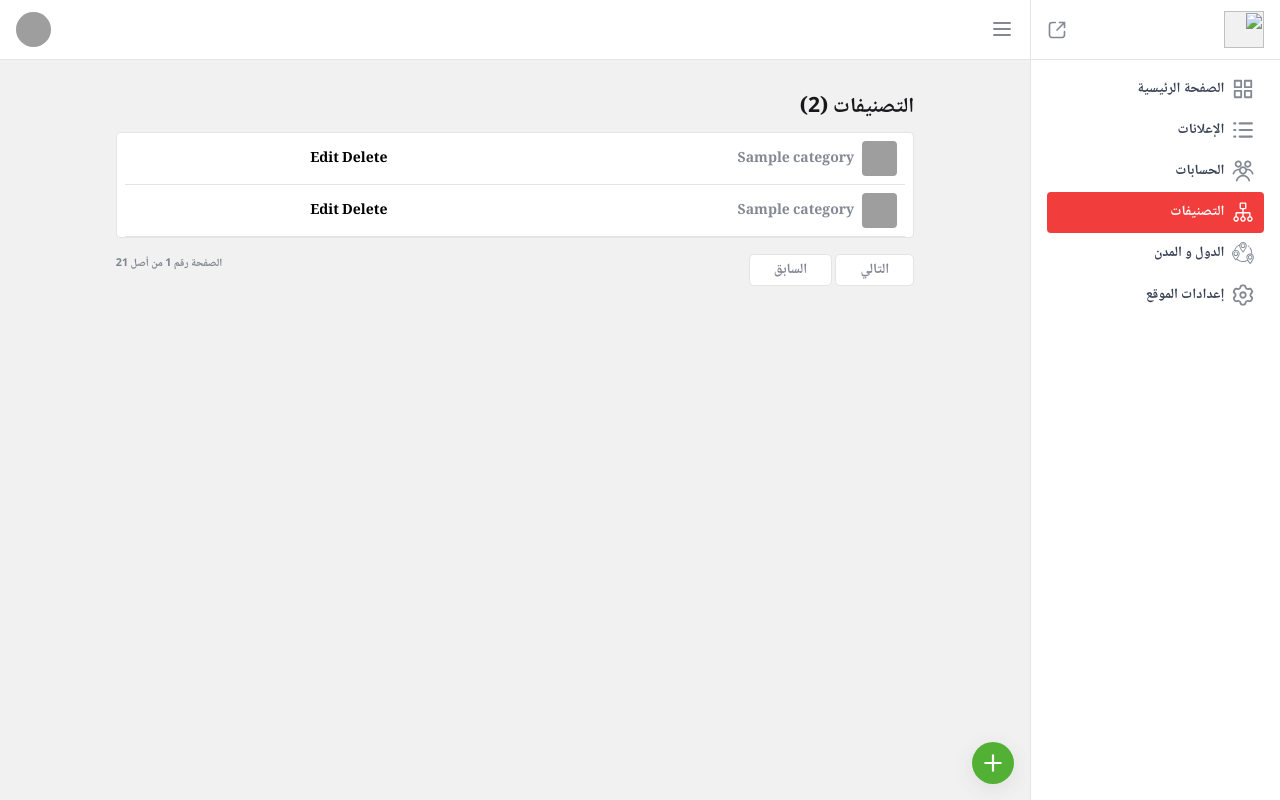
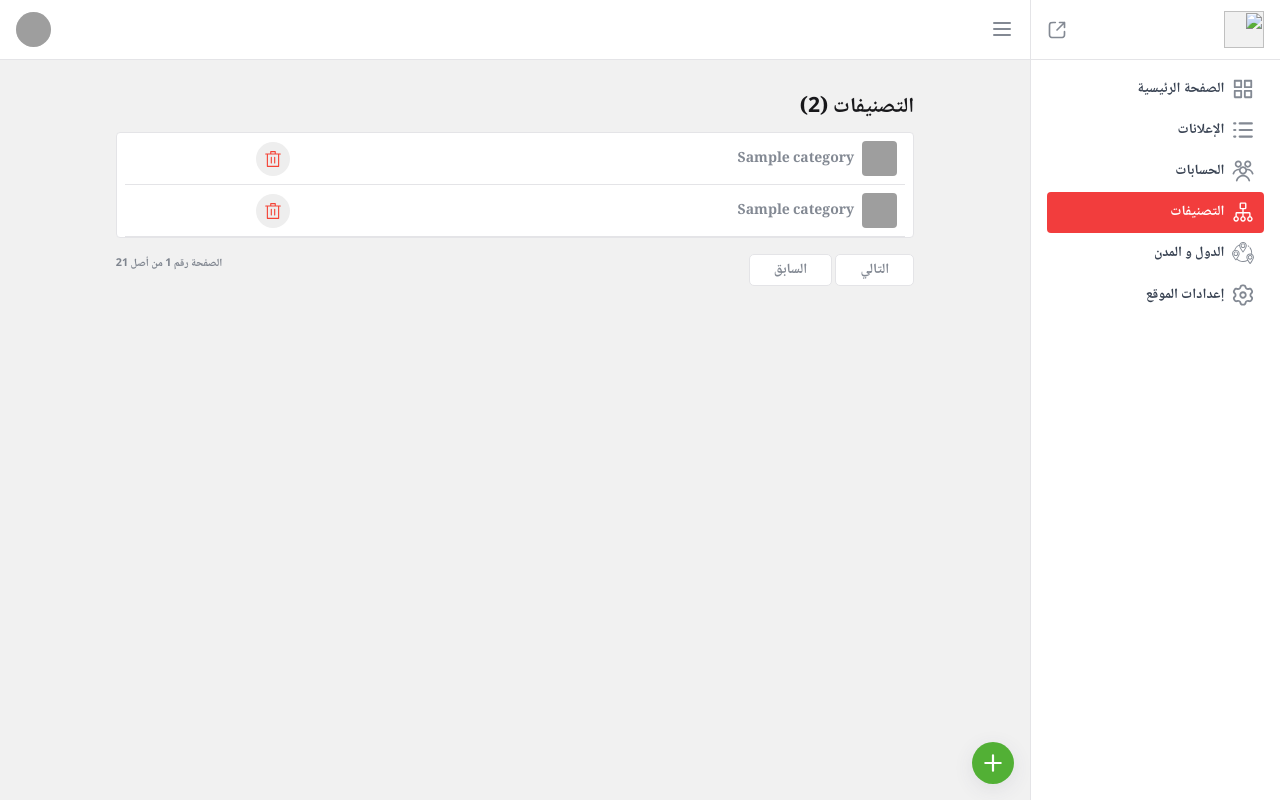
Before and after one commit to hixvmx/redstore, a Laravel app: page /dashboard/categories in a window 1280 px wide. Run offline with Laravel 10, Linux system fonts and the light colour scheme; a user stored in the database is signed in; tables that the repository leaves empty hold one stand-in row (values such as "Sample post"); grey boxes are pictures that could not be loaded.

Commit message:
fix buttons style in '/categories.blade.php'

```diff
--- a/public/css/dashboard/categories.css
+++ b/public/css/dashboard/categories.css
@@ -57,6 +57,35 @@
 .category__image img {
     width: 100%;
     height: 100%;
+}
+
+.buttons {
+    display: flex;
+    align-items: center;
+}
+
+.buttons button {
+    display: flex;
+    padding: 0.5rem;
+    border-radius: 50%;
+    background-color: #eee;
+    transition: 0.3s;
+}
+
+.buttons button svg {
+    fill: #f44336;
+    width: 18px;
+    height: 18px;
+    vertical-align: middle;
+    transition: 0.3s;
+}
+
+.buttons button:hover {
+    background-color: #f44336;
+}
+
+.buttons button:hover svg {
+    fill: #fff;
 }
 
 /* Pagination */
--- a/resources/views/dashboard/categories.blade.php
+++ b/resources/views/dashboard/categories.blade.php
@@ -26,8 +26,11 @@
                                     </div>
                                 </td>
                                 <td>
-                                    <button>Delete</button>
-                                    <button>Edit</button>
+                                    <div class="buttons">
+                                        <button>
+                                            <svg viewBox="0 0 1024 1024"><g id="SVGRepo_bgCarrier" stroke-width="0"></g><g stroke-linecap="round" stroke-linejoin="round"></g><g><path d="M160 256H96a32 32 0 0 1 0-64h256V95.936a32 32 0 0 1 32-32h256a32 32 0 0 1 32 32V192h256a32 32 0 1 1 0 64h-64v672a32 32 0 0 1-32 32H192a32 32 0 0 1-32-32V256zm448-64v-64H416v64h192zM224 896h576V256H224v640zm192-128a32 32 0 0 1-32-32V416a32 32 0 0 1 64 0v320a32 32 0 0 1-32 32zm192 0a32 32 0 0 1-32-32V416a32 32 0 0 1 64 0v320a32 32 0 0 1-32 32z"></path></g></svg>
+                                        </button>
+                                    </div>
                                 </td>
                             </tr>
                         @endforeach
```
